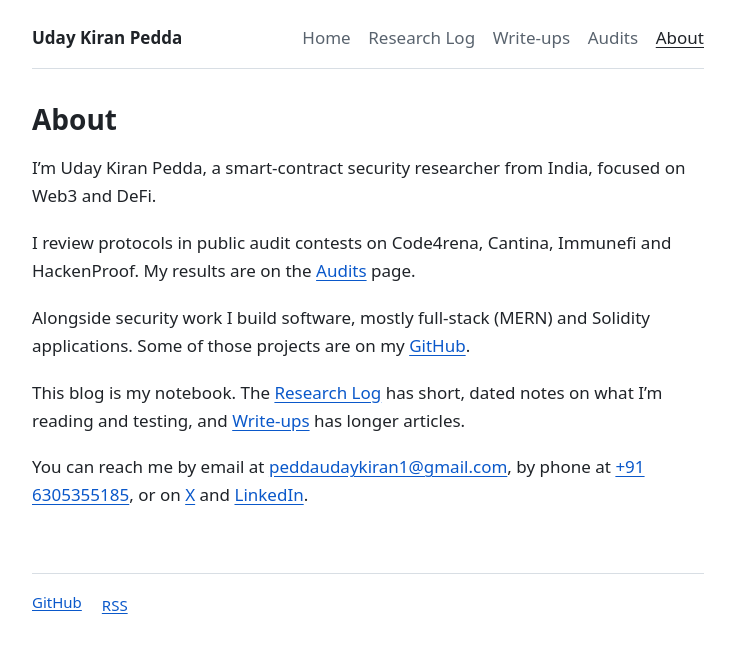
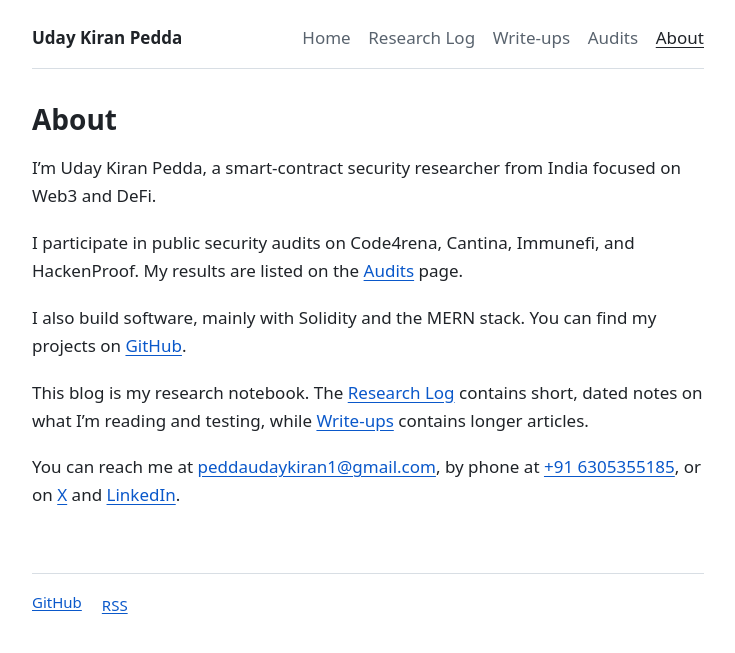
Before and after one commit to udaykiranhub/udaykiranhub.github.io, a Jekyll site: the page built from about.md, in a window 1280 px wide. Shown: the top 653 px of the page, without its empty margins (272-1007 px from the left). Built offline with Jekyll 4.4.1, drawn with Linux system fonts in a browser that asks for light colours.

Commit message:
Update About page wording
Co-Authored-By: Claude Opus 5.5 <noreply@anthropic.com>

```diff
--- a/about.md
+++ b/about.md
@@ -4,12 +4,12 @@ title: About
 permalink: /about/
 ---
 
-I'm Uday Kiran Pedda, a smart-contract security researcher from India, focused on Web3 and DeFi.
+I'm Uday Kiran Pedda, a smart-contract security researcher from India focused on Web3 and DeFi.
 
-I review protocols in public audit contests on Code4rena, Cantina, Immunefi and HackenProof. My results are on the [Audits](/audits/) page.
+I participate in public security audits on Code4rena, Cantina, Immunefi, and HackenProof. My results are listed on the [Audits](/audits/) page.
 
-Alongside security work I build software, mostly full-stack (MERN) and Solidity applications. Some of those projects are on my [GitHub](https://github.com/udaykiranhub).
+I also build software, mainly with Solidity and the MERN stack. You can find my projects on [GitHub](https://github.com/udaykiranhub).
 
-This blog is my notebook. The [Research Log](/research-log/) has short, dated notes on what I'm reading and testing, and [Write-ups](/writeups/) has longer articles.
+This blog is my research notebook. The [Research Log](/research-log/) contains short, dated notes on what I'm reading and testing, while [Write-ups](/writeups/) contains longer articles.
 
-You can reach me by email at [peddaudaykiran1@gmail.com](mailto:peddaudaykiran1@gmail.com), by phone at [+91 6305355185](tel:+916305355185), or on [X](https://x.com/Udaykir03362466) and [LinkedIn](https://www.linkedin.com/in/uday-kiran-pedda-65aa73271).
+You can reach me at [peddaudaykiran1@gmail.com](mailto:peddaudaykiran1@gmail.com), by phone at [+91 6305355185](tel:+916305355185), or on [X](https://x.com/Udaykir03362466) and [LinkedIn](https://www.linkedin.com/in/uday-kiran-pedda-65aa73271).
```
